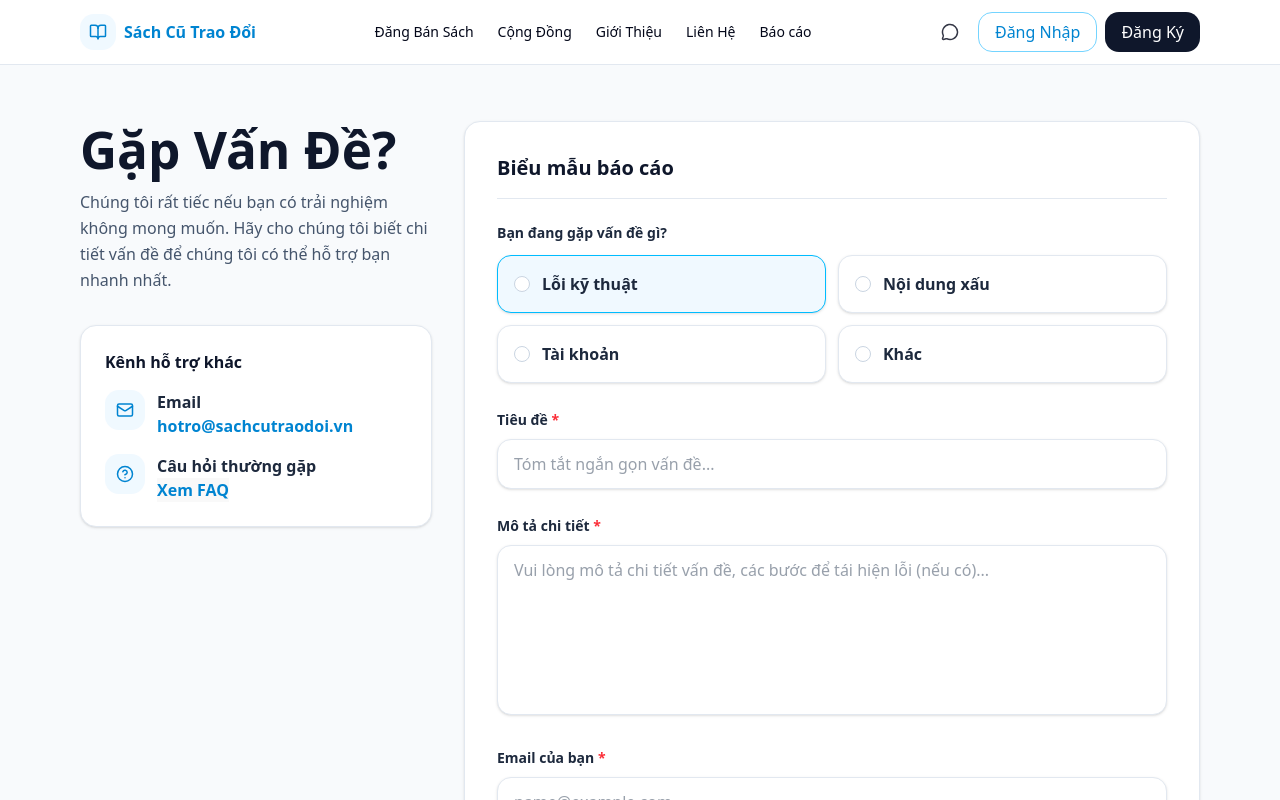
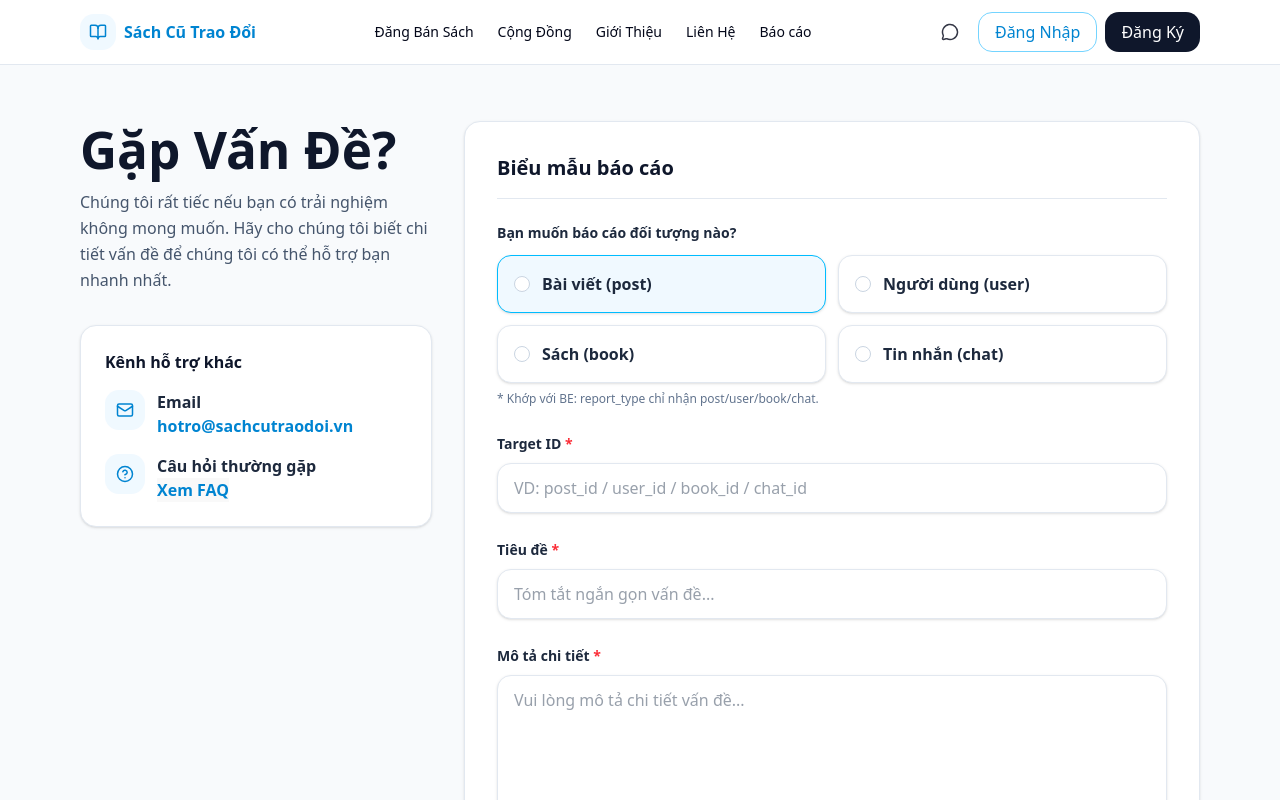
Before and after one commit to Kha042303/TT_Nhom4, a React (Vite) app in the folder frontend/: page /report in a window 1280 px wide. Shown: the top 800 px of the page. Built offline with nearby package versions, Linux system fonts and the light colour scheme; no server answers.

Commit message:
update api report

```diff
--- a/frontend/src/components/report/ReportForm.tsx
+++ b/frontend/src/components/report/ReportForm.tsx
@@ -1,75 +1,214 @@
-import { ImagePlus, Send, X } from "lucide-react";
+// src/components/report/ReportForm.tsx
+import React, { useMemo, useState } from "react";
+import { ImagePlus, Loader2, Send, X } from "lucide-react";
+import { toast } from "sonner";
+import { createReportApi, type ReportType } from "../../api/report.api";
 
-export default function ReportIssueForm() {
+export default function ReportIssueForm({
+  defaultEmail,
+}: {
+  defaultEmail?: string;
+}) {
+  const [reportType, setReportType] = useState<ReportType>("post");
+  const [targetId, setTargetId] = useState<string>("");
+  const [title, setTitle] = useState("");
+  const [detail, setDetail] = useState("");
+  const [email, setEmail] = useState(defaultEmail || "");
+  const [file, setFile] = useState<File | null>(null);
+  const [submitting, setSubmitting] = useState(false);
+
+  const token = useMemo(() => {
+    return (
+      localStorage.getItem("token") ||
+      localStorage.getItem("accessToken") ||
+      localStorage.getItem("access_token") ||
+      ""
+    );
+  }, []);
+
+  const reset = () => {
+    setReportType("post");
+    setTargetId("");
+    setTitle("");
+    setDetail("");
+    setFile(null);
+    // giữ email để user khỏi nhập lại
+  };
+
+  const onSubmit = async (e: React.FormEvent) => {
+    e.preventDefault();
+
+    if (!token) {
+      toast.error("Vui lòng đăng nhập để gửi báo cáo.");
+      return;
+    }
+
+    const tid = parseInt(targetId, 10);
+    if (!Number.isFinite(tid) || tid <= 0) {
+      toast.error("Target ID phải là số > 0.");
+      return;
+    }
+
+    if (!title.trim()) {
+      toast.error("Vui lòng nhập tiêu đề.");
+      return;
+    }
+
+    if (!detail.trim()) {
+      toast.error("Vui lòng nhập mô tả chi tiết.");
+      return;
+    }
+
+    // notes: gộp mô tả + email + file meta (BE hiện chưa hỗ trợ upload ảnh report)
+    const notes = [
+      detail.trim(),
+      email.trim() ? `Email: ${email.trim()}` : null,
+      file ? `Attachment: ${file.name} (${Math.round(file.size / 1024)}KB)` : null,
+    ]
+      .filter(Boolean)
+      .join("\n\n");
+
+    setSubmitting(true);
+    try {
+      const rs = await createReportApi({
+        report_type: reportType,
+        target_id: tid,
+        content: title.trim(),
+        notes,
+      });
+
+      if (rs?.code !== 200) {
+        toast.error(rs?.message || "Gửi báo cáo thất bại");
+        return;
+      }
+
+      toast.success("Đã gửi báo cáo thành công!");
+      reset();
+    } catch (err: any) {
+      toast.error(err?.response?.data?.message || err?.message || "Lỗi");
+    } finally {
+      setSubmitting(false);
+    }
+  };
+
   return (
     <div className="rounded-2xl border border-slate-200 bg-white shadow-sm overflow-hidden">
       <div className="p-6 md:p-8">
         <h2 className="text-xl font-extrabold text-slate-900">Biểu mẫu báo cáo</h2>
         <div className="mt-4 h-px w-full bg-slate-200" />
 
-        <form className="mt-6 space-y-6">
+        <form onSubmit={onSubmit} className="mt-6 space-y-6">
           {/* Report type */}
           <div>
             <div className="text-sm font-bold text-slate-800">
-              Bạn đang gặp vấn đề gì?
+              Bạn muốn báo cáo đối tượng nào?
             </div>
 
             <div className="mt-3 grid gap-3 sm:grid-cols-2">
-              <RadioCard name="type" value="tech" defaultChecked>
-                Lỗi kỹ thuật
+              <RadioCard
+                name="report_type"
+                value="post"
+                checked={reportType === "post"}
+                onChange={() => setReportType("post")}
+              >
+                Bài viết (post)
               </RadioCard>
-              <RadioCard name="type" value="bad_content">
-                Nội dung xấu
+
+              <RadioCard
+                name="report_type"
+                value="user"
+                checked={reportType === "user"}
+                onChange={() => setReportType("user")}
+              >
+                Người dùng (user)
               </RadioCard>
-              <RadioCard name="type" value="account">
-                Tài khoản
+
+              <RadioCard
+                name="report_type"
+                value="book"
+                checked={reportType === "book"}
+                onChange={() => setReportType("book")}
+              >
+                Sách (book)
               </RadioCard>
-              <RadioCard name="type" value="other">
-                Khác
+
+              <RadioCard
+                name="report_type"
+                value="chat"
+                checked={reportType === "chat"}
+                onChange={() => setReportType("chat")}
+              >
+                Tin nhắn (chat)
               </RadioCard>
             </div>
+
+            <p className="mt-2 text-xs text-slate-500">
+              * Khớp với BE: report_type chỉ nhận post/user/book/chat.
+            </p>
           </div>
 
-          {/* Title */}
+          {/* Target ID */}
+          <div>
+            <label className="text-sm font-bold text-slate-800">
+              Target ID <span className="text-red-500">*</span>
+            </label>
+            <input
+              type="number"
+              inputMode="numeric"
+              min={1}
+              value={targetId}
+              onChange={(e) => setTargetId(e.target.value)}
+              placeholder="VD: post_id / user_id / book_id / chat_id"
+              className="mt-2 w-full rounded-xl border border-slate-200 bg-white px-4 py-3 text-slate-700 shadow-sm outline-none focus:border-sky-300 focus:ring-4 focus:ring-sky-100"
+            />
+          </div>
+
+          {/* Title -> content */}
           <div>
             <label className="text-sm font-bold text-slate-800">
               Tiêu đề <span className="text-red-500">*</span>
             </label>
             <input
               type="text"
+              value={title}
+              onChange={(e) => setTitle(e.target.value)}
               placeholder="Tóm tắt ngắn gọn vấn đề..."
               className="mt-2 w-full rounded-xl border border-slate-200 bg-white px-4 py-3 text-slate-700 shadow-sm outline-none focus:border-sky-300 focus:ring-4 focus:ring-sky-100"
             />
           </div>
 
-          {/* Description */}
+          {/* Description -> notes */}
           <div>
             <label className="text-sm font-bold text-slate-800">
               Mô tả chi tiết <span className="text-red-500">*</span>
             </label>
             <textarea
               rows={6}
-              placeholder="Vui lòng mô tả chi tiết vấn đề, các bước để tái hiện lỗi (nếu có)..."
+              value={detail}
+              onChange={(e) => setDetail(e.target.value)}
+              placeholder="Vui lòng mô tả chi tiết vấn đề..."
               className="mt-2 w-full resize-none rounded-xl border border-slate-200 bg-white px-4 py-3 text-slate-700 shadow-sm outline-none focus:border-sky-300 focus:ring-4 focus:ring-sky-100"
             />
           </div>
 
-          {/* Email */}
+          {/* Email (không có trong DB -> gộp vào notes) */}
           <div>
             <label className="text-sm font-bold text-slate-800">
-              Email của bạn <span className="text-red-500">*</span>
+              Email của bạn <span className="text-slate-400">(tuỳ chọn)</span>
             </label>
             <input
               type="email"
+              value={email}
+              onChange={(e) => setEmail(e.target.value)}
               placeholder="name@example.com"
               className="mt-2 w-full rounded-xl border border-slate-200 bg-white px-4 py-3 text-slate-700 shadow-sm outline-none focus:border-sky-300 focus:ring-4 focus:ring-sky-100"
             />
             <div className="mt-2 text-xs text-slate-500">
-              Chúng tôi sẽ phản hồi qua email này.
+              Hiện DB chưa có cột email, FE sẽ gộp email vào phần ghi chú (notes).
             </div>
           </div>
 
-          {/* Upload */}
+          {/* Upload (BE report hiện chưa có upload) */}
           <div>
             <div className="text-sm font-bold text-slate-800">
               Ảnh chụp màn hình <span className="text-slate-400">(Tùy chọn)</span>
@@ -82,43 +221,59 @@ export default function ReportIssueForm() {
               <div className="h-14 w-14 rounded-2xl bg-white shadow-sm border border-slate-200 flex items-center justify-center">
                 <ImagePlus className="text-slate-400" size={22} />
               </div>
+
               <div className="mt-3 font-semibold text-sky-600">
                 Tải ảnh lên{" "}
                 <span className="font-semibold text-slate-600">
                   hoặc kéo thả vào đây
                 </span>
               </div>
+
               <div className="mt-1 text-xs text-slate-500">
                 PNG, JPG, GIF tối đa 10MB
               </div>
 
-              {/* UI-only: không xử lý onChange */}
-              <input id="report-file" type="file" className="hidden" />
+              <input
+                id="report-file"
+                type="file"
+                accept="image/*"
+                className="hidden"
+                onChange={(e) => setFile(e.target.files?.[0] || null)}
+              />
             </label>
+
+            {file ? (
+              <div className="mt-2 text-xs text-slate-600">
+                Đã chọn: <span className="font-semibold">{file.name}</span>
+              </div>
+            ) : null}
+
+            <div className="mt-2 text-xs text-slate-500">
+              * Backend report hiện chưa có endpoint upload file, nên FE chỉ lưu metadata ảnh vào notes.
+            </div>
           </div>
 
           {/* Actions */}
           <div className="pt-2 flex items-center justify-end gap-3">
             <button
               type="button"
-              className="inline-flex items-center gap-2 rounded-xl border border-slate-200 bg-white px-5 py-2.5 font-bold text-slate-700 hover:bg-slate-50"
+              onClick={reset}
+              disabled={submitting}
+              className="inline-flex items-center gap-2 rounded-xl border border-slate-200 bg-white px-5 py-2.5 font-bold text-slate-700 hover:bg-slate-50 disabled:opacity-60"
             >
               <X size={18} />
               Hủy bỏ
             </button>
 
             <button
-              type="button"
-              className="inline-flex items-center gap-2 rounded-xl bg-sky-500 px-5 py-2.5 font-bold text-white shadow hover:bg-sky-600"
+              type="submit"
+              disabled={submitting}
+              className="inline-flex items-center gap-2 rounded-xl bg-sky-500 px-5 py-2.5 font-bold text-white shadow hover:bg-sky-600 disabled:opacity-60"
             >
-              <Send size={18} />
-              Gửi báo cáo
+              {submitting ? <Loader2 size={18} className="animate-spin" /> : <Send size={18} />}
+              {submitting ? "Đang gửi..." : "Gửi báo cáo"}
             </button>
           </div>
-
-          <p className="text-xs text-slate-500">
-            * Đây là giao diện. Khi nối API, bạn sẽ xử lý submit & upload ở bước sau.
-          </p>
         </form>
       </div>
     </div>
@@ -129,12 +284,14 @@ function RadioCard({
   name,
   value,
   children,
-  defaultChecked,
+  checked,
+  onChange,
 }: {
   name: string;
   value: string;
   children: React.ReactNode;
-  defaultChecked?: boolean;
+  checked: boolean;
+  onChange: () => void;
 }) {
   return (
     <label className="group cursor-pointer">
@@ -142,7 +299,8 @@ function RadioCard({
         type="radio"
         name={name}
         value={value}
-        defaultChecked={defaultChecked}
+        checked={checked}
+        onChange={onChange}
         className="peer sr-only"
       />
       <div className="flex items-center gap-3 rounded-xl border border-slate-200 bg-white px-4 py-4 shadow-sm transition peer-checked:border-sky-400 peer-checked:bg-sky-50">
--- a/frontend/src/pages/ReportPage.tsx
+++ b/frontend/src/pages/ReportPage.tsx
@@ -10,7 +10,6 @@ import Footer from "../components/layout/Footer";
 import { profileApi, type User } from "../api/auth.api";
 
 export default function ReportPage() {
-  // ===== auth giống HomePage =====
   const [user, setUser] = useState<User | null>(() => {
     const raw = localStorage.getItem("user");
     return raw ? (JSON.parse(raw) as User) : null;
@@ -45,14 +44,12 @@ export default function ReportPage() {
 
       <main className="mx-auto max-w-6xl px-4 py-8">
         <div className="mt-6 grid gap-8 lg:grid-cols-12">
-          {/* LEFT */}
           <div className="lg:col-span-4">
             <SupportSidebar />
           </div>
 
-          {/* RIGHT */}
           <div className="lg:col-span-8">
-            <ReportIssueForm />
+            <ReportIssueForm defaultEmail={(user as any)?.email || ""} />
           </div>
         </div>
       </main>
```
Also changed, not shown: frontend/src/api/report.api.ts (added, +59 -0 lines).
